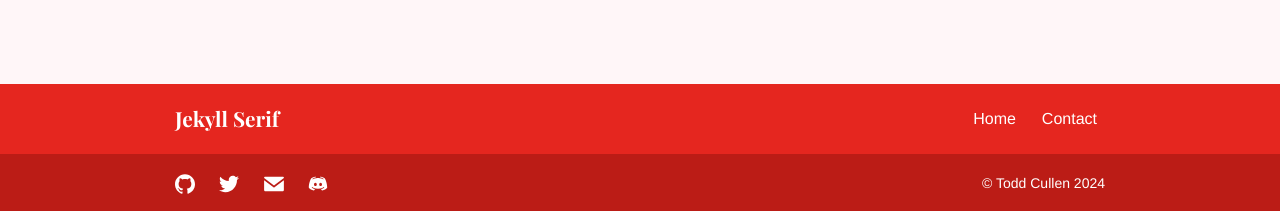
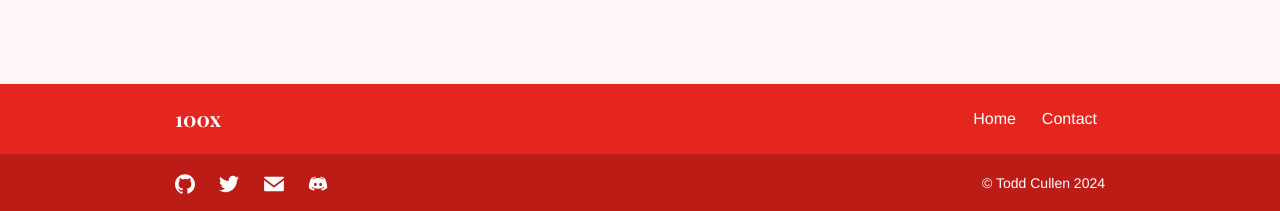
Before and after one commit to Shakakai/100x, a Jekyll site: the page built from index.md, in a window 1280 px wide. Shown: the part 1781-1992 px from the top of the page. Built offline with Jekyll 4.4.1, drawn with Linux system fonts in a browser that asks for light colours.

Commit message:
changing site title

```diff
--- a/_config.yml
+++ b/_config.yml
@@ -1,6 +1,6 @@
 baseurl: '/'
 permalink: pretty
-title: 'Jekyll Serif'
+title: '100x'
 
 logo:
   mobile: "images/logo/logo.png"
```
